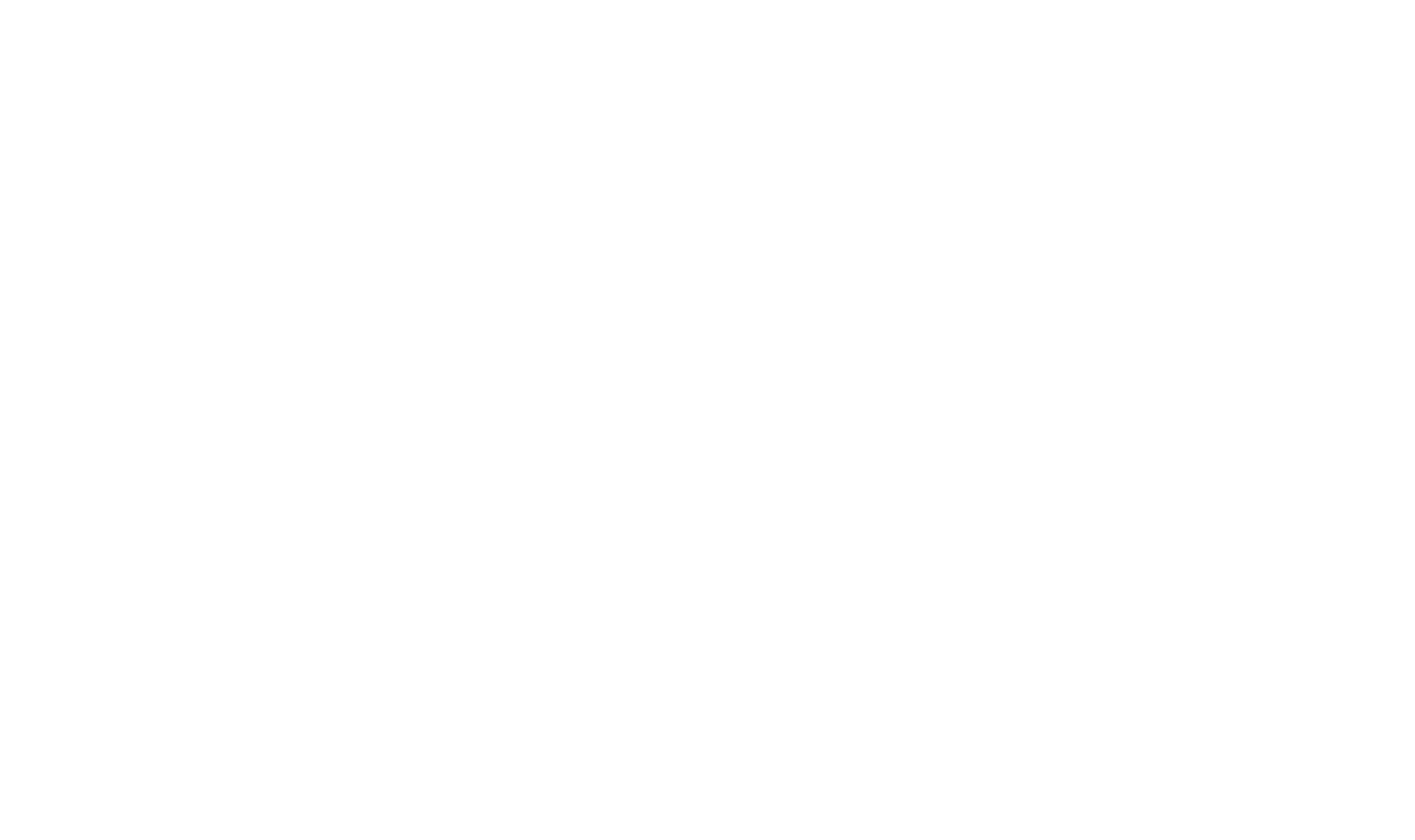
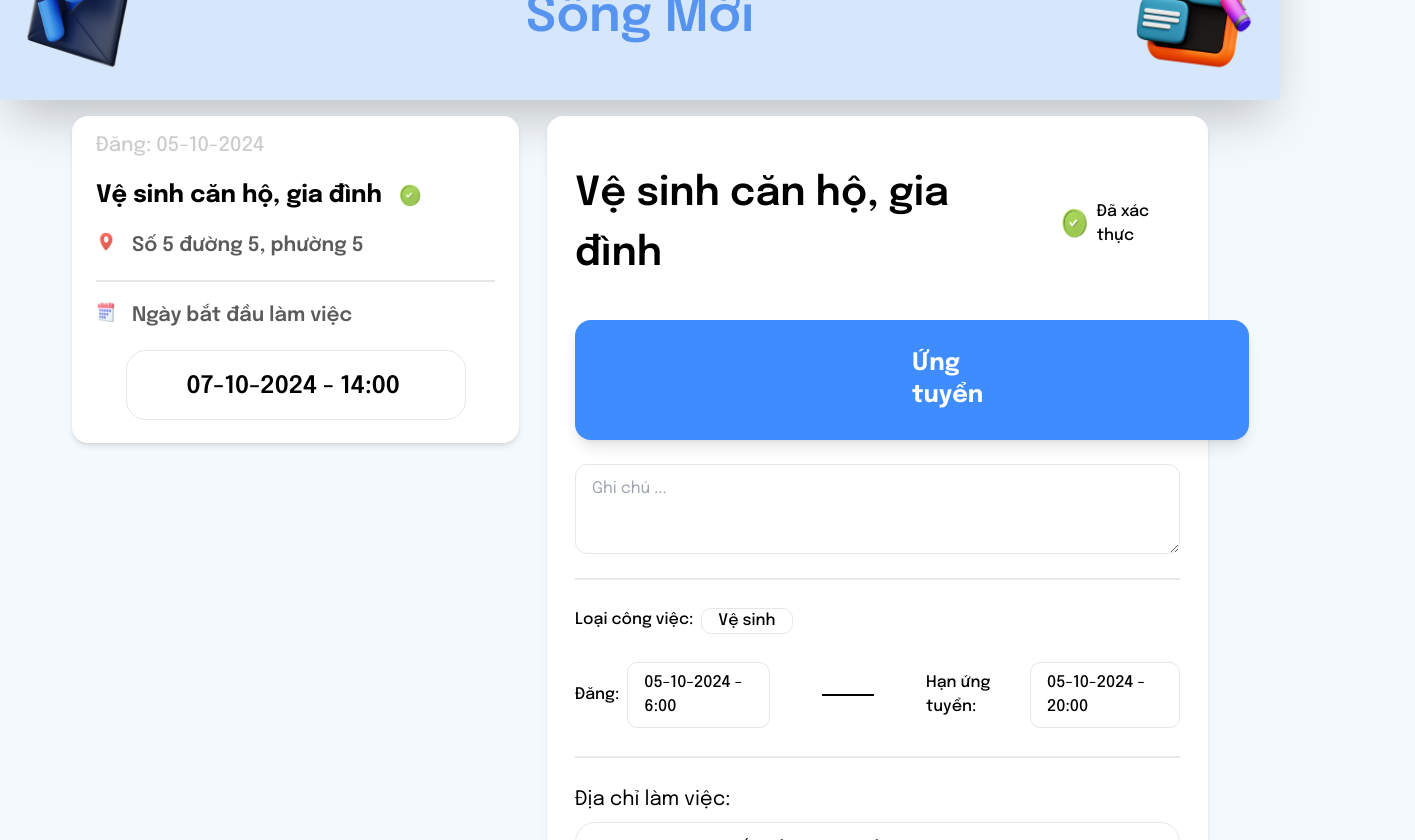
Before and after one commit to LamPhuongZ/FE-Hackathon-TypeScript, a React (Vite) app: page /listjob in a window 1280 px wide. Before the commit this address had no page. Shown: the part 260-1100 px from the top of the page, 1415 px wide, since content can reach past the window. Before the commit the page ends 800 px from the top, so only its background shows below. Built offline with nearby package versions, Linux system fonts and the light colour scheme; a small style sheet from the web is missing.

Commit message:
update 1:43 08/10

```diff
--- /dev/null
+++ b/src/components/card_job/JobCard.tsx
@@ -0,0 +1,46 @@
+import React from "react";
+import checked from "../../assets/images/checked.png";
+import location from "../../assets/images/location.png";
+import calendar from "../../assets/images/calender.png";
+
+type Props = {};
+
+export default function JobCard({}: Props) {
+  return (
+    <div className="w-[447px] h-[327px] px-6 py-4 bg-white rounded-2xl shadow-md">
+      <div className="flex flex-col gap-y-5">
+        <p className="text-[#CCC] text-xl font-medium">Đăng: 05-10-2024 </p>
+        <div className="flex gap-4 items-center">
+          <h1 className="text-2xl font-bold">Vệ sinh căn hộ, gia đình</h1>
+          <div className="w-6 h-6">
+            <img src={checked} alt="" className="w-full h-full" />
+          </div>
+        </div>
+        <div className="flex gap-4">
+          <div className="w-5 h-5">
+            <img src={location} alt="" className="w-full h-full" />
+          </div>
+          <h1 className="text-xl font-semibold text-[#5B5B5B]">
+            Số 5 đường 5, phường 5
+          </h1>
+        </div>
+        <div className="border border-solid"></div>
+        <div className="flex gap-4">
+          <div className="w-5 h-5">
+            <img src={calendar} alt="" className="w-full h-full" />
+          </div>
+          <h1 className="text-xl font-semibold text-[#5B5B5B]">
+            Ngày bắt đầu làm việc
+          </h1>
+        </div>
+        <div className="flex justify-center">
+          <div className="w-[340px] h-[70px] rounded-[20px] border border-solid">
+            <p className="text-2xl font-semibold px-[60px] py-5">
+              07-10-2024 - 14:00
+            </p>
+          </div>
+        </div>
+      </div>
+    </div>
+  );
+}
--- a/src/components/footer/footer.scss
+++ b/src/components/footer/footer.scss
@@ -1,7 +1,7 @@
 @import url("https://fonts.googleapis.com/css2?family=Epilogue:ital,wght@0,100..900;1,100..900&display=swap");
 
 footer {
-  background-color: #f1f2fd;
+  background-color: white;
   font-family: "Epilogue", sans-serif;
 
   h1 {
--- a/src/main.tsx
+++ b/src/main.tsx
@@ -7,6 +7,7 @@ import { BrowserRouter, Route, Routes } from "react-router-dom";
 import ReactDOM from "react-dom/client";
 import store, { persistor } from "./redux/store";
 import Loading from "./components/loading";
+import ListJobPage from "./pages/ListJobPage/ListJobPage";
 
 const HomeTemplate = lazy(() => import("./templates/HomeTemplate"));
 const HomePage = lazy(() => import("./pages/HomePage"));
@@ -23,6 +24,7 @@ root.render(
           <Routes>
             <Route path="" element={<HomeTemplate />}>
               <Route path="/" element={<HomePage />} />
+              <Route path="/listjob" element={<ListJobPage/>}></Route>
             </Route>
 
             <Route path="*" element={<NotFoundPage />} />
--- a/src/pages/HomePage/components/banner/index.tsx
+++ b/src/pages/HomePage/components/banner/index.tsx
@@ -3,7 +3,7 @@ import banner2 from "../../../../assets/images/banner2.png";
 
 export default function Banner() {
   return (
-    <div className="bg-[#6da2f139] py-4 shadow-2xl flex items-center justify-evenly gap-0 mt-[29px]">
+    <div className="bg-[#6da2f139] py-4 shadow-2xl flex items-center justify-evenly gap-0 ">
       <div className="w-52 h-52">
         <img src={banner1} alt="" className="w-full h-full" />
       </div>
--- a/src/pages/HomePage/components/header/index.tsx
+++ b/src/pages/HomePage/components/header/index.tsx
@@ -3,7 +3,7 @@ import AuthPage from "../../../AuthPage";
 
 export default function Header() {
   return (
-    <div className="px-[112px] py-[24px]">
+    <div className="px-[112px] py-[24px] bg-white">
       <div className="flex items-center capitalize justify-evenly">
         <div className="flex items-center gap-3">
           <div className="w-10 h-10">
@@ -16,7 +16,7 @@ export default function Header() {
             <h1 className="">Tìm việc</h1>
           </div>
           <div>
-            <h1 className="">Chính sáchhhhh</h1>
+            <h1 className="">Chính sách</h1>
           </div>
           <div>
             <h1 className="">Về chúng tôi</h1>
--- a/src/pages/HomePage/index.tsx
+++ b/src/pages/HomePage/index.tsx
@@ -4,7 +4,7 @@ import Benefits from "./components/benefits";
 export default function HomePage() {
   return (
     <>
-      <Banner />
+      {/* <Banner /> */}
       <Benefits />
     </>
   );
--- a/src/pages/ListJobPage/ListJobPage.tsx
+++ b/src/pages/ListJobPage/ListJobPage.tsx
@@ -1,19 +1,140 @@
 import React from "react";
+import JobCard from "../../components/card_job/JobCard";
 import checked from "../../assets/images/checked.png";
 
 type Props = {};
 
 export default function ListJobPage({}: Props) {
   return (
-    <div className="p-4">
-      <div className="w-[447px] h-[327px] rounded-2xl shadow-md px-6 py-4 flex-col gap-4">
-        <p className="text-[#CCCCCC] text-[20px] font-medium">
-          Đăng: 05-10-2024
-        </p>
-        <div className="flex gap-4 items-center">
-          <h1 className="text-2xl font-bold">Vệ sinh căn hộ, gia đình</h1>
-          <div className="w-6 h-6">
-            <img src={checked} alt="" className="w-full h-full"/>
+    <div className="grid grid-cols-[447px_minmax(0,_1fr)] gap-x-7 py-4 px-[72px]">
+      <div className="flex flex-col gap-8">
+        <JobCard></JobCard>
+      </div>
+      <div className="bg-white rounded-2xl shadow-md py-12 px-7">
+        <div className="flex gap-16">
+          <h1 className="text-[40px] font-semibold">
+            Vệ sinh căn hộ, gia đình
+          </h1>
+          <div className="flex gap-2 items-center">
+            <div className="w-8 h-8">
+              <img src={checked} alt="" className="w-full h-full" />
+            </div>
+            <p className="font-medium">Đã xác thực</p>
+          </div>
+        </div>
+        <button className="w-full rounded-2xl bg-[#3F8CFF] shadow-lg px-[337px] py-[28px] text-white text-2xl font-bold mt-9">
+          Ứng tuyển
+        </button>
+        <div>
+          <textarea
+            name=""
+            id=""
+            placeholder="Ghi chú ..."
+            className="w-full h-[90px] mt-6 border border-solid rounded-xl px-4 pt-3"
+          ></textarea>
+        </div>
+        <div className="border border-solid mt-4"></div>
+        <div className="flex flex-col gap-7 mt-7">
+          <div className="flex gap-x-2">
+            <h1 className="font-medium">Loại công việc:</h1>
+            <div className="px-4 rounded-[10px] border border-solid flex">
+              <p className="font-medium">Vệ sinh</p>
+            </div>
+          </div>
+          <div className="flex gap-x-2 items-center">
+            <h1 className="font-medium">Đăng:</h1>
+            <div className="px-4 py-2 rounded-[10px] border border-solid">
+              <p className="font-medium">05-10-2024 - 6:00</p>
+            </div>
+            <div className="border border-solid border-black w-16 mx-11"></div>
+            <h1 className="font-medium">Hạn ứng tuyển:</h1>
+            <div className="px-4 py-2 rounded-[10px] border border-solid">
+              <p className="font-medium">05-10-2024 - 20:00</p>
+            </div>
+          </div>
+          <div className="border border-solid"></div>
+        </div>
+        <div className="my-7">
+          <h1 className="text-xl mb-2">Địa chỉ làm việc:</h1>
+          <div className="h-14 flex items-center justify-center border border-solid rounded-[20px]">
+            <p className="text-xl font-medium">
+              Số 5 đường 5, phường 5, quận 5
+            </p>
+          </div>
+        </div>
+        <div className="flex justify-between my-7">
+          <div className="w-[300px] 2xl:w-[600px]">
+            <h1 className="text-xl mb-2">Số điện thoại:</h1>
+            <div className="h-14 flex items-center justify-center border border-solid rounded-[20px] ">
+              <p className="text-xl font-medium">1234-567-890</p>
+            </div>
+          </div>
+          <div className="w-[300px] 2xl:w-[600px]">
+            <h1 className="text-xl mb-2">Người liên hệ:</h1>
+            <div className="h-14 flex items-center justify-center border border-solid rounded-[20px] ">
+              <p className="text-xl font-medium">Nguyễn Sơn</p>
+            </div>
+          </div>
+        </div>
+        <div className="flex justify-between my-10">
+          <div className="w-[300px] 2xl:w-[600px]">
+            <h1 className="text-xl mb-2">Ngày bắt đầu làm việc:</h1>
+            <div className="h-14 flex items-center justify-center border border-solid rounded-[20px] ">
+              <p className="text-xl font-medium">07-10-2024 - 14:00</p>
+            </div>
+          </div>
+          <div className="w-[300px] 2xl:w-[600px]">
+            <h1 className="text-xl mb-2">
+              Thời gian làm việc (Đơn vị: <strong>Giờ</strong>):
+            </h1>
+            <div className="h-14 flex items-center justify-center border border-solid rounded-[20px] ">
+              <p className="text-xl font-medium">3</p>
+            </div>
+          </div>
+        </div>
+        <div className="border border-solid"></div>
+        <div className="mt-[30px]">
+          <div className="w-[840px] h-[350px] 2xl:w-full">
+            <img
+              src="https://vakilsearch.com/blog/wp-content/uploads/2022/06/What-is-meant-by-Pvt-Ltd-company_-.jpg"
+              alt=""
+              className="w-full h-full rounded-[20px]"
+            />
+          </div>
+          <div className="flex justify-evenly gap-8 mt-7 mb-9">
+            <div className="w-[250px] h-[128px] 2xl:w-full">
+              <img
+                src="https://vakilsearch.com/blog/wp-content/uploads/2022/06/What-is-meant-by-Pvt-Ltd-company_-.jpg"
+                alt=""
+                className="w-full h-full rounded-[20px]"
+              />
+            </div>
+            <div className="w-[250px] h-[128px] 2xl:w-full">
+              <img
+                src="https://vakilsearch.com/blog/wp-content/uploads/2022/06/What-is-meant-by-Pvt-Ltd-company_-.jpg"
+                alt=""
+                className="w-full h-full rounded-[20px]"
+              />
+            </div>
+            <div className="w-[250px] h-[128px] 2xl:w-full">
+              <img
+                src="https://vakilsearch.com/blog/wp-content/uploads/2022/06/What-is-meant-by-Pvt-Ltd-company_-.jpg"
+                alt=""
+                className="w-full h-full rounded-[20px]"
+              />
+            </div>
+          </div>
+          <div>
+            <h1 className="text-[20px] font-semibold mb-2">Mô tả</h1>
+            <div className="border border-solid rounded-[20px] px-[26px] py-[18px]">
+              <p className="text-[20px] font-medium text-[#91929E]">
+              Lorem Ipsum is simply dummy text of the printing and typesetting
+              industry. Lorem Ipsum has been the industry's standard dummy text
+              ever since Lorem Ipsum is simply dummy text of the printing and
+              typesetting industry. Lorem Ipsum has been the industry's standard
+              dummy text ever since
+              </p>
+            </div>
           </div>
         </div>
       </div>
--- a/src/styles/_all.scss
+++ b/src/styles/_all.scss
@@ -5,4 +5,9 @@
 @import './utils/mixin';
 @import './utils/variable';
 
-@import './base/reset'
+@import './base/reset';
+
+
+body{
+  background-color: #F4F9FD;
+}
--- a/src/styles/base/_reset.scss
+++ b/src/styles/base/_reset.scss
@@ -7,6 +7,7 @@
   font-family: "Epilogue", sans-serif;
 }
 
+
 .ant-float-btn {
   width: 50px;
   height: 50px;
--- a/src/templates/HomeTemplate.tsx
+++ b/src/templates/HomeTemplate.tsx
@@ -1,18 +1,14 @@
 import { Outlet } from "react-router-dom";
 import Footer from "../components/footer";
 import Banner from "../pages/HomePage/components/banner";
-// import Benefits from "../pages/HomePage/components/benefits";
 import Header from "../pages/HomePage/components/header";
-import ListJobPage from "../pages/ListJobPage/ListJobPage";
 
 export default function HomeTemplate() {
   return (
-    <div className="content-wrapper max-w-screen-2xl">
+    <div className="content-wrapper max-w-screen-2xl 2xl:max-w-full">
       <Header />
       <div style={{ minHeight: "80vh" }}>
         <Banner />
-        {/* <Benefits /> */}
-        <ListJobPage></ListJobPage>
         <Outlet />
       </div>
       <Footer />
--- a/tailwind.config.js
+++ b/tailwind.config.js
@@ -16,6 +16,7 @@ export default {
       },
       shadow:
         "box-shadow: rgba(6, 24, 44, 0.4) 0px 0px 0px 2px, rgba(6, 24, 44, 0.65) 0px 4px 6px -1px, rgba(255, 255, 255, 0.08) 0px 1px 0px inset",
+      columnsGrid: "500px minmax(0, 1fr)",
     },
   },
   plugins: [
```
Also changed, not shown: src/assets/images/calender.png (added), src/assets/images/location.png (added).
